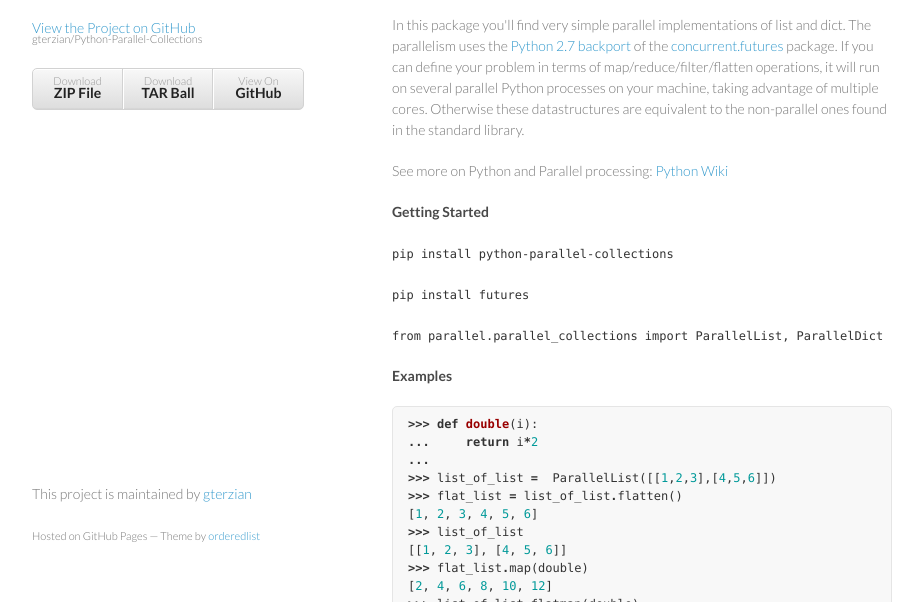
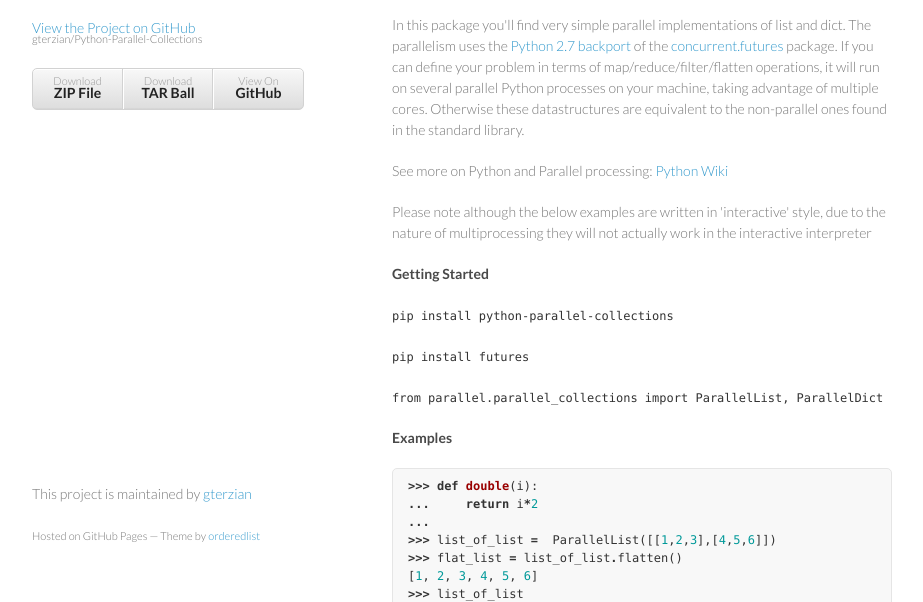
Before and after one commit to gterzian/Python-Parallel-Collections, a plain HTML site: page index.html in a window 1280 px wide. Shown: the part 185-787 px from the top of the page, without its empty margins (178-1101 px from the left). Drawn offline with Linux system fonts and the light colour scheme; a script that the page names is missing.

Commit message:
Update index.html

```diff
--- a/index.html
+++ b/index.html
@@ -41,7 +41,9 @@
 <p>In this package you'll find very simple parallel implementations of list and dict. The parallelism uses the <a href="http://pythonhosted.org/futures/#processpoolexecutor-example">Python 2.7 backport</a> of the <a href="http://docs.python.org/dev/library/concurrent.futures.html">concurrent.futures</a> package. If you can define your problem in terms of map/reduce/filter/flatten operations, it will run on several parallel Python processes on your machine, taking advantage of multiple cores.
 Otherwise these datastructures are equivalent to the non-parallel ones found in the standard library.</p>
 <p>See more on Python and Parallel processing: <a href='https://wiki.python.org/moin/ParallelProcessing'>Python Wiki</a></p>
-
+<p>Please note although the below examples are written in 'interactive' style, due to the nature of multiprocessing they will not
+	actually work in the interactive interpreter
+</p>
 <h4>
 <a name="getting-started" class="anchor" href="#getting-started"><span class="octicon octicon-link"></span></a>Getting Started</h4>
 
```
